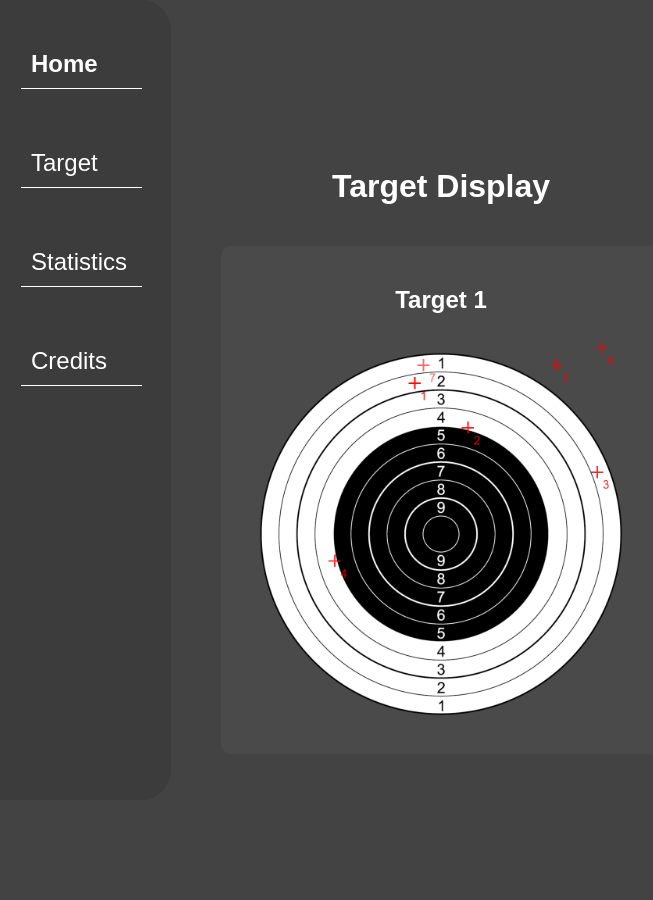
After one commit to theolaederach/polytronic-target-display, a Flask app: page /target in a window 1280 px wide. The commit adds this page. Shown: the whole page, without its empty margins (43-696 px from the left). Run offline with Flask 3, Linux system fonts and the light colour scheme.

Commit message:
update target on website

```diff
--- a/app.py
+++ b/app.py
@@ -6,18 +6,12 @@
 from flask import Flask, render_template
 
 from app_api import api
+from app_routes import routes
 
 app = Flask(__name__)
 
-
 app.register_blueprint(api, url_prefix='/api')
-
-@app.route('/')
-def index():
-    return render_template('home.html')
-
-
-
+app.register_blueprint(routes,url_prefix='/')
 
 
 
--- /dev/null
+++ b/app_routes.py
@@ -0,0 +1,11 @@
+from flask import Blueprint, render_template
+
+routes = Blueprint('routes', __name__,template_folder='templates')
+
+@routes.route('/')
+def home():
+    return render_template('home.html')
+
+@routes.route('/target')
+def target():
+    return render_template('target.html')
--- /dev/null
+++ b/static/js/update-target.js
@@ -0,0 +1,74 @@
+function refreshTargetImage() {
+    const imgElement = document.querySelector('.target');
+
+    if (!imgElement) {
+        console.warn('Element .target non trouvé');
+        return;
+    }
+
+    // Conserver l'ancienne src (pour restauration en cas d'erreur)
+    const previousSrc = imgElement.src || null;
+
+    // Ajout d'un timestamp pour éviter le cache navigateur
+    const url = '/api/render_target?target_number=1&_=' + Date.now();
+
+    fetch(url)
+        .then(response => {
+            if (!response.ok) {
+                throw new Error('Erreur serveur: ' + response.status);
+            }
+            const contentType = response.headers.get('content-type') || '';
+            if (!contentType.startsWith('image/')) {
+                return response.text().then(text => {
+                    throw new Error('Réponse non-image (' + contentType + '): ' + text.slice(0, 200));
+                });
+            }
+            return response.blob();
+        })
+        .then(blob => {
+            if (!blob || blob.size === 0) {
+                throw new Error('Blob d\'image vide');
+            }
+
+            const newObjectURL = URL.createObjectURL(blob);
+
+            // Attacher des handlers pour gérer le succès / échec de chargement
+            function onLoad() {
+                // Après chargement réussi, révoquer l'ancienne blob URL si elle existait
+                if (previousSrc && previousSrc.startsWith('blob:') && previousSrc !== newObjectURL) {
+                    try { URL.revokeObjectURL(previousSrc); } catch (e) { /* ignore */ }
+                }
+                imgElement.removeEventListener('load', onLoad);
+                imgElement.removeEventListener('error', onError);
+            }
+
+            function onError() {
+                // Si l'image ne charge pas, révoquer la nouvelle URL et restaurer l'ancienne src si possible
+                try { URL.revokeObjectURL(newObjectURL); } catch (e) { /* ignore */ }
+                if (previousSrc) {
+                    imgElement.src = previousSrc;
+                } else {
+                    imgElement.removeAttribute('src');
+                }
+                imgElement.removeEventListener('load', onLoad);
+                imgElement.removeEventListener('error', onError);
+                console.error('Échec du chargement de l\'image depuis le blob');
+            }
+
+            imgElement.addEventListener('load', onLoad);
+            imgElement.addEventListener('error', onError);
+
+            // Déclencher le changement de source
+            imgElement.src = newObjectURL;
+        })
+        .catch(error => {
+            console.error('Échec du rafraîchissement:', error);
+            // En cas d'erreur de fetch/parse, ne pas enlever l'ancienne image
+        });
+}
+
+// Lancement immédiat
+refreshTargetImage();
+
+// Rafraîchissement toutes les 5 secondes
+setInterval(refreshTargetImage, 5000);
--- a/static/style.css
+++ b/static/style.css
@@ -1,11 +1,12 @@
 html{
     background-color: #434343;
+    font-family:Arial, Helvetica, sans-serif ;
+    color: white;
 }
 body{
     margin:0%;
-}
-h1{
-    color: red;
+    display: flex;
+    height: 100vh;
 }
 
 nav{
@@ -14,7 +15,7 @@ nav{
     height: 94vh;
     width:min-content;
     padding: 3vh;
-    border-radius: 0 20px 20px 0;
+    border-radius: 0 30px 30px 0;
 }
 nav li {
     list-style-type: none;
@@ -40,3 +41,28 @@ nav a{
     text-decoration: none;
     color: white;
 }
+
+div.content{
+    display: flex;
+    flex-direction: column;
+    align-items: center;
+    justify-content: center;
+    height: 100vh;
+    padding: 50px;
+}
+img.target{
+    width: 400px;
+    height: 400px;
+    object-fit: cover;
+    border-radius: 20px;
+}
+div.target-container{
+    display: flex;
+    flex-direction: column;
+    align-items: center;
+    justify-content: center;
+    margin-top: 20px;
+    background-color: #4a4a4a;
+    padding: 20px;
+    border-radius: 10px;
+}
--- a/templates/home.html
+++ b/templates/home.html
@@ -10,10 +10,12 @@
     <nav>
         <ul>
             <li><a href=""><strong>Home</strong></a></li>
-            <li><a href="">Target</a></li>
+            <li><a href="/target">Target</a></li>
             <li><a href="">Statistics</a></li>
             <li><a href="">Credits</a></li>
         </ul>
     </nav>
+
+
 </body>
 </html>
--- /dev/null
+++ b/templates/target.html
@@ -0,0 +1,30 @@
+<!DOCTYPE html>
+<html lang="en">
+<head>
+    <meta charset="UTF-8">
+    <meta name="viewport" content="width=device-width, initial-scale=1.0">
+    <link rel="stylesheet" href="{{ url_for('static', filename='style.css') }}">
+    <script src="{{ url_for('static', filename='js/update-target.js') }}"></script>
+    <title>Target Display | Target</title>
+</head>
+<body>
+    <nav>
+        <ul>
+            <li><a href="/"><strong>Home</strong></a></li>
+            <li><a href="">Target</a></li>
+            <li><a href="">Statistics</a></li>
+            <li><a href="">Credits</a></li>
+        </ul>
+    </nav>
+
+    <div class="content">
+        <h1>Target Display</h1>
+
+            <div class="target-container">
+                <h2>Target 1</h2>
+                <img src="{{ url_for('static', filename='target1.png') }}" alt="Target 1" class="target">
+            </div>
+    </div>
+
+</body>
+</html>
```
Also changed, not shown: app_api.py (+9 -4 lines), write_target.py (+32 -31 lines), static/target1.png (added).
